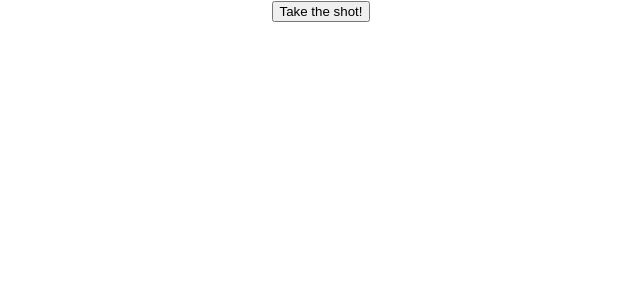
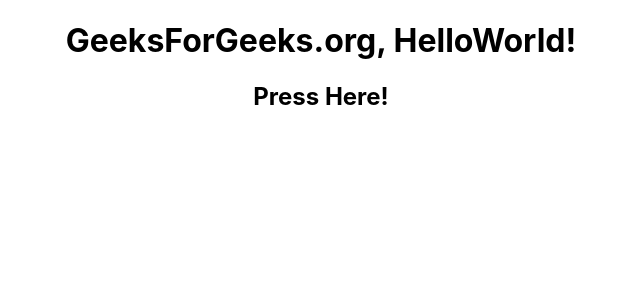
Before and after one commit to madhuvayya/React-Practice, a React (Create React App) app: page / in a window 1280 px wide. Shown: the top 300 px of the page, without its empty margins (319-959 px from the left). Built offline with nearby package versions, Linux system fonts and the light colour scheme.

Commit message:
Added ReactMethods component to implement life cycle methods

```diff
--- a/src/App.js
+++ b/src/App.js
@@ -25,6 +25,7 @@
 import List from './components/List'
 import Fragment from './components/Fragment'
 import OnclickEvent from './components/OnclickEvent'
+import ReactMethods from './components/ReactMethods'
 
 function App() {
   return (
@@ -56,7 +57,8 @@
       {/* <KeyDemo /> */}
       {/* <List /> */}
       {/* <Fragment /> */}
-      <OnclickEvent />
+      {/* <OnclickEvent /> */}
+      <ReactMethods />
     </div>
   );
 }
--- /dev/null
+++ b/src/components/ReactMethods.js
@@ -0,0 +1,55 @@
+import React from 'react';
+import ReactDOM from 'react-dom';
+
+class ReactMethods extends React.Component {
+	constructor(props)
+	{
+		super(props);
+		this.state = { hello : "World!" };
+	}
+
+	componentWillMount()
+	{
+		console.log("componentWillMount()");
+	}
+
+	componentDidMount()
+	{
+		console.log("componentDidMount()");
+	}
+
+	changeState()
+	{
+		this.setState({ hello : "Geek!" });
+	}
+
+	render()
+	{
+		return (
+			<div>
+			<h1>GeeksForGeeks.org, Hello{ this.state.hello }</h1>
+			<h2>
+			<a onClick={this.changeState.bind(this)}>Press Here!</a>
+			</h2>
+			</div>);
+	}
+
+	shouldComponentUpdate(nextProps, nextState)
+	{
+		console.log("shouldComponentUpdate()");
+		return true;
+	}
+
+	componentWillUpdate()
+	{
+		console.log("componentWillUpdate()");
+	}
+
+	componentDidUpdate()
+	{
+		console.log("componentDidUpdate()");
+	}
+}
+
+
+export default ReactMethods;
```
